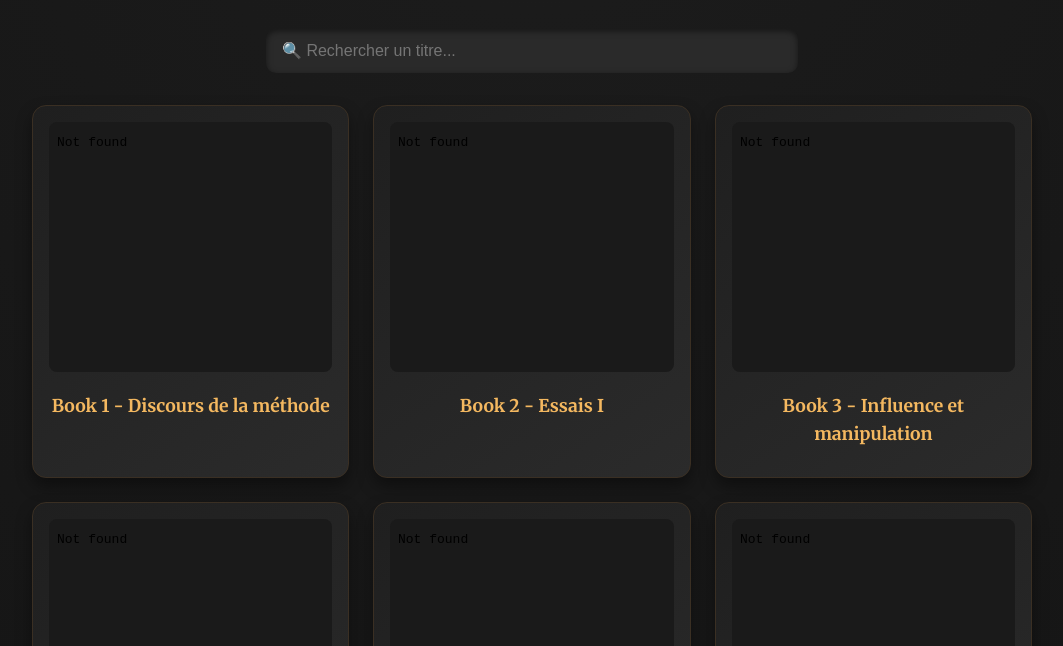
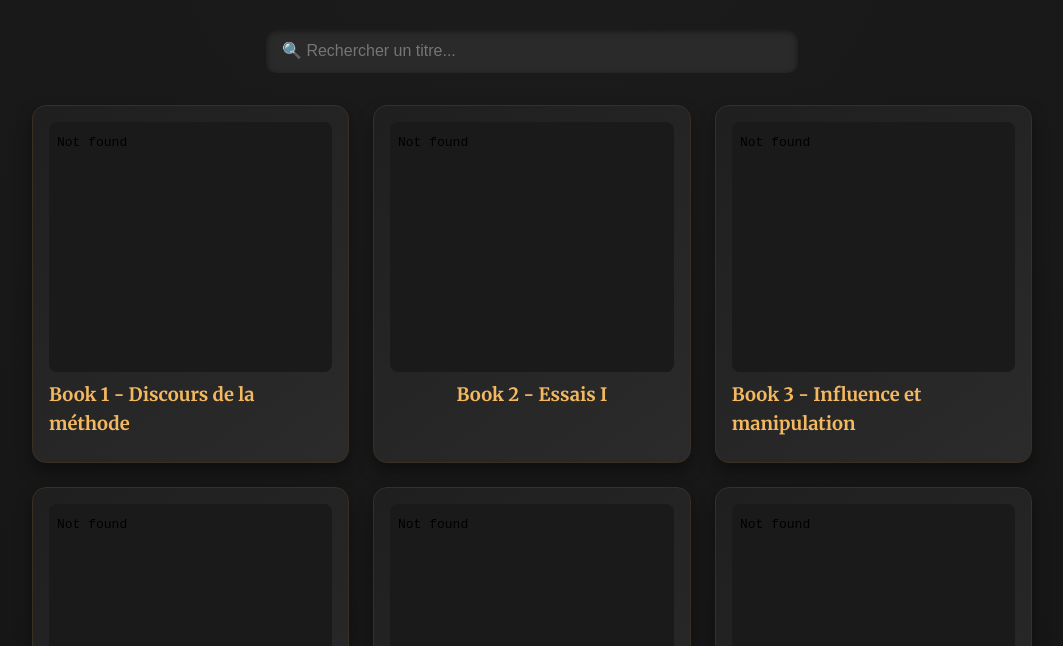
Before and after one commit to TheUnknowing/Library, a plain HTML site: page index.html in a window 1280 px wide. Shown: the part 154-800 px from the top of the page, without its empty margins (108-1171 px from the left). Drawn offline with Linux system fonts and the light colour scheme.

Commit message:
Update index.html

```diff
--- a/index.html
+++ b/index.html
@@ -6,13 +6,13 @@
   <meta name="viewport" content="width=device-width, initial-scale=1.0">
 
   <!-- Google Fonts -->
-  <link href="https://fonts.googleapis.com/css2?family=Lora:wght@400;700&family=Merriweather:wght@400;700&display=swap" rel="stylesheet">
+  <link href="https://fonts.googleapis.com/css2?family=Merriweather:wght@400;700&family=Roboto:wght@400;500&display=swap" rel="stylesheet">
 
   <style>
     body {
       background: radial-gradient(circle at top, #1c1c1c, #0e0e0e);
       color: #e8e6e3;
-      font-family: 'Lora', serif;
+      font-family: 'Roboto', sans-serif; /* clean body text */
       margin: 0;
       padding: 2rem;
       display: flex;
@@ -22,7 +22,7 @@
     }
 
     h1 {
-      font-family: 'Merriweather', serif;
+      font-family: 'Merriweather', serif; /* serious & elegant */
       font-size: 3rem;
       margin-bottom: 1rem;
       color: #f4b860;
@@ -85,11 +85,10 @@
 
     .book-title {
       font-family: 'Merriweather', serif;
-      font-size: 1.1rem;
+      font-size: 1.15rem;
       font-weight: bold;
-      margin: 0.8rem 0;
+      margin-bottom: 0.5rem;
       color: #f4b860;
-      text-align: center;
     }
 
     .book-preview {
```
